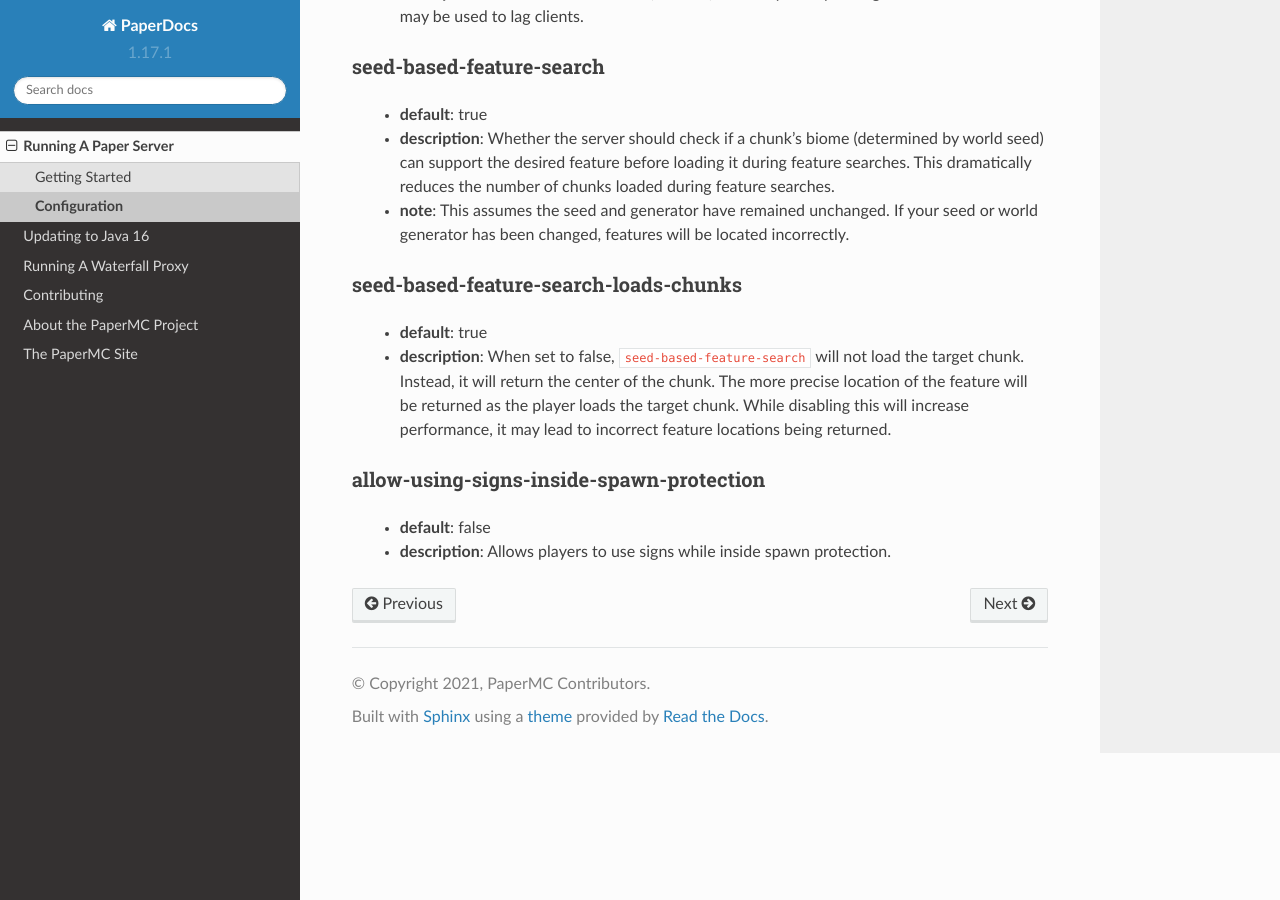
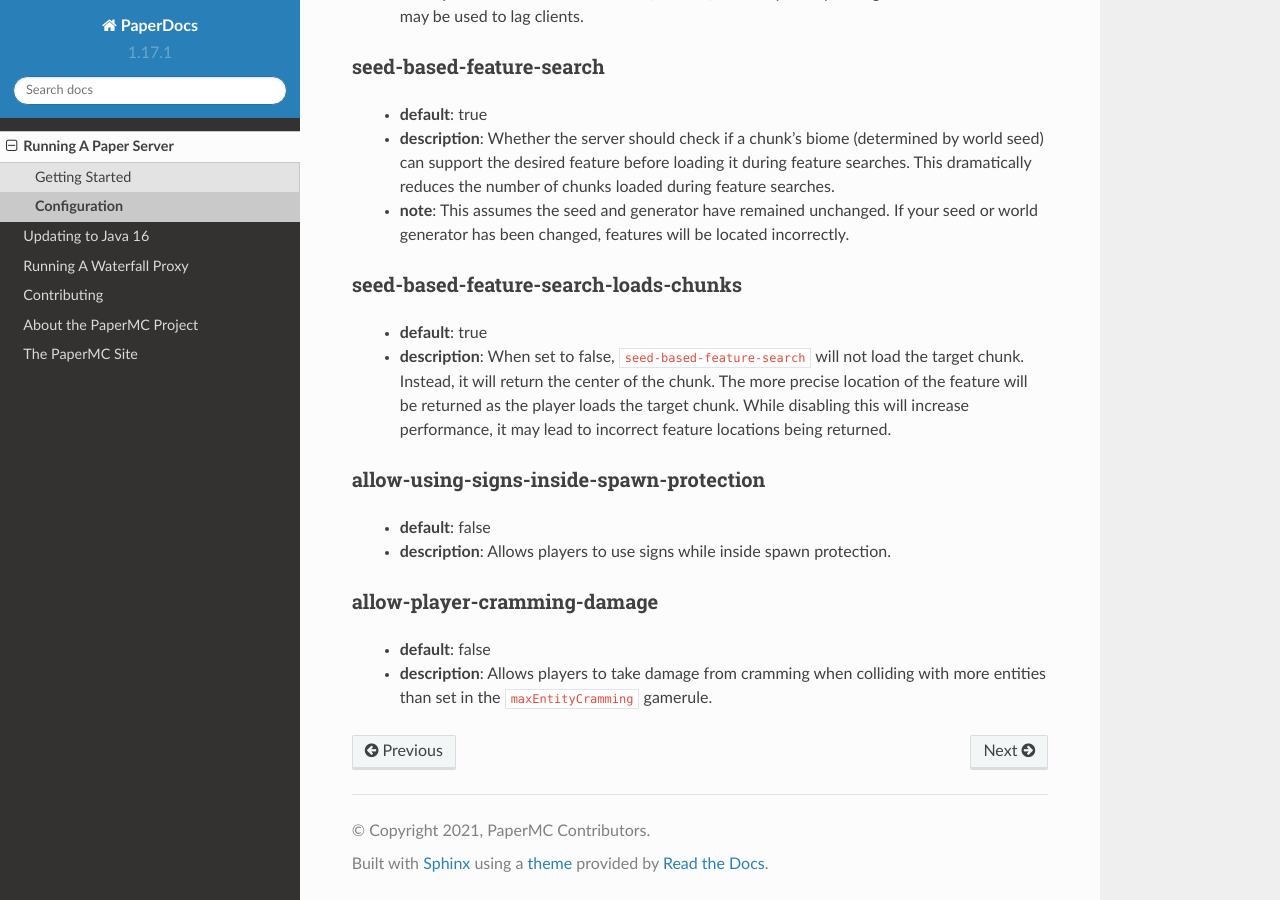
Before and after one commit to PaperMC/PaperDocs, a Sphinx documentation site: the page built from source/server/configuration.rst, in a window 1280 px wide and 900 px high, scrolled down 27327 px. Built offline with Sphinx 7.4.7 and the Read the Docs theme 2.0.0, drawn with Linux system fonts in a browser that asks for light colours.

Commit message:
Add docs for allow-player-cramming-damage (#75)

```diff
--- a/source/server/configuration.rst
+++ b/source/server/configuration.rst
@@ -1184,3 +1184,9 @@ allow-using-signs-inside-spawn-protection
 ~~~~~~~~~~~~~~~~~~~~~~~~~~~~~~~~~~~~~~~~~
    - **default**: false
    - **description**: Allows players to use signs while inside spawn protection.
+
+allow-player-cramming-damage
+~~~~~~~~~~~~~~~~~~~~~~~~~~~~
+   - **default**: false
+   - **description**: Allows players to take damage from cramming when colliding
+     with more entities than set in the ``maxEntityCramming`` gamerule.
```
